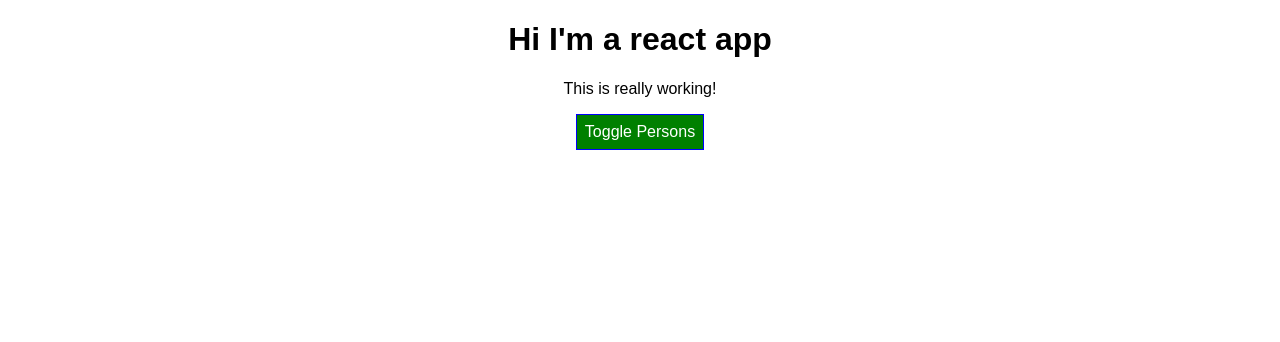
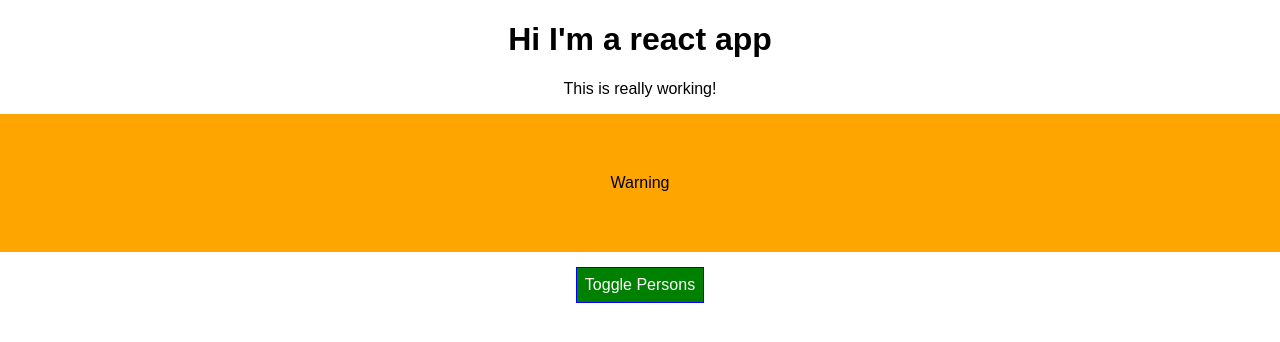
Before and after one commit to CiroDiMarzo/react-complete-guide, a React (Create React App) app: page / in a window 1280 px wide. Shown: the top 342 px of the page. Built offline with nearby package versions, Linux system fonts and the light colour scheme.

Commit message:
some updates

```diff
--- a/src/App.css
+++ b/src/App.css
@@ -9,3 +9,10 @@
 .bold {
   font-weight: bold;
 }
+
+.warning-background {
+  background-color: yellow;
+  margin: 15px auto;
+  padding: 60px;
+  min-width: 100px;
+}
--- a/src/App.js
+++ b/src/App.js
@@ -105,6 +105,7 @@ class App extends Component {
         <div className="App">
           <h1>Hi I'm a react app</h1>
           <p className={className}>This is really working!</p>
+          <div className="warning-background">Warning</div>
           <button
             style={style}
             onClick={this.togglePersonsHandler}>
--- a/src/Person/Person.css
+++ b/src/Person/Person.css
@@ -7,6 +7,13 @@
     text-align: center;
 }
 
+.warning-background {
+  background-color: orange;
+  margin: 15px auto;
+  padding: 60px;
+  min-width: 100px;
+}
+
 /* @media (min-width: 500px) {
     .Person {
         width: 450px;
--- a/src/Person/Person.js
+++ b/src/Person/Person.js
@@ -1,6 +1,5 @@
 import React from 'react';
 import Radium from "radium"
-
 
 import './Person.css';
 
@@ -12,7 +11,7 @@ const person = (props) => {
     };
 
     return (
-        <div className="Person" style={style}>
+        <div className="Person warning-background" style={style}>
             <p onClick={props.click}>I'm {props.name} and I am {props.age} years old!</p>
             <p>{props.children}</p>
             <input type="text" onChange={props.changed} value={props.name} />
```
